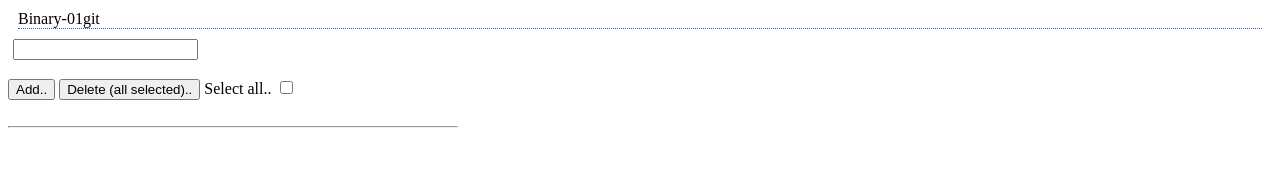
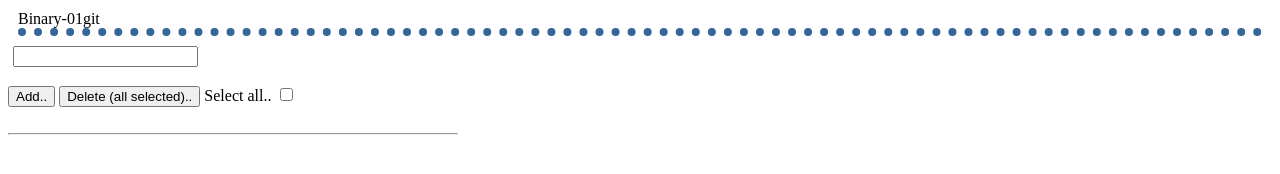
Before and after one commit to 7336620/js-tasks-july16-git, a plain HTML site: page index.html in a window 1280 px wide. Drawn offline with Linux system fonts and the light colour scheme.

Commit message:
0033: edit CSS (style.css  changed)

```diff
--- a/css/style.css
+++ b/css/style.css
@@ -1,6 +1,6 @@
 p {
   margin:10px;
-  border-bottom:1px dotted #369;
+  border-bottom:8px dotted #369;
 }
 em {
   color:#00f;
```
